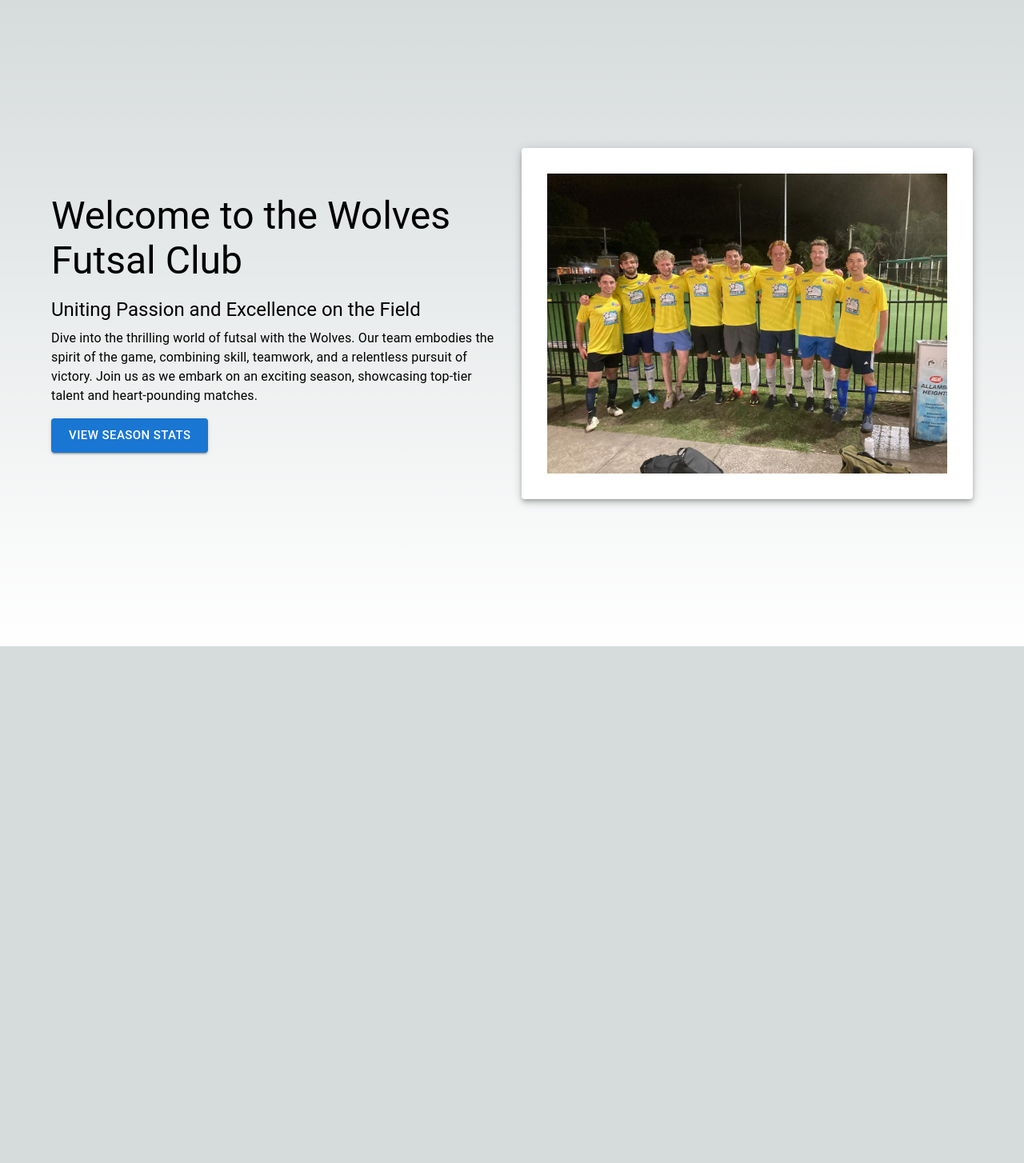
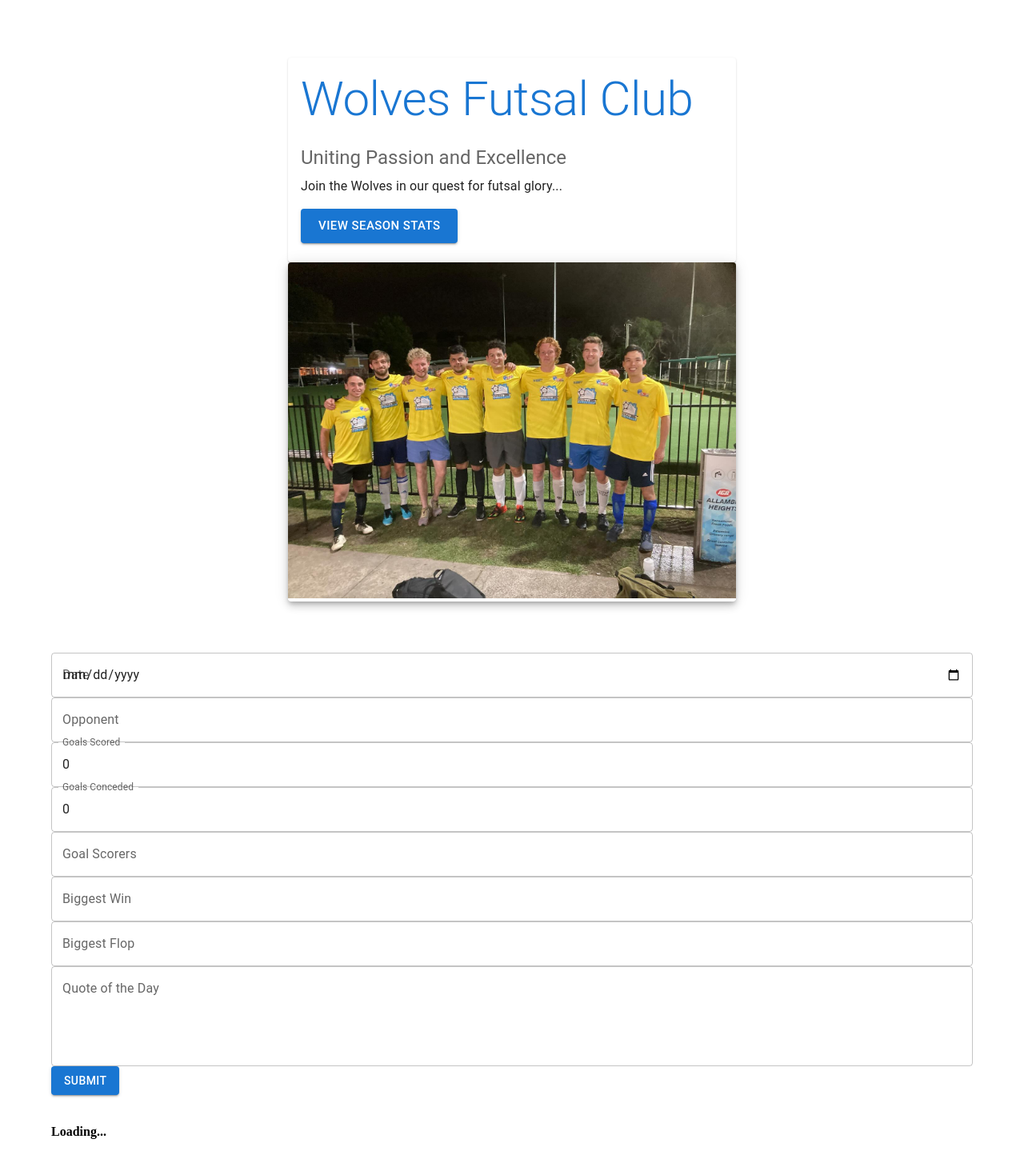
Before and after one commit to aryangupta1/wolves, a Next.js app: page / in a window 1280 px wide. Shown: the whole page at 80% size. Before the commit the page ends 808 px from the top, so only its background shows below. Built offline with nearby package versions, Linux system fonts and the light colour scheme.

Commit message:
push to prod

```diff
--- a/app/components/statisticsEntryForm.tsx
+++ b/app/components/statisticsEntryForm.tsx
@@ -1,4 +1,5 @@
 import { useState } from 'react'
+import { TextField, Button } from '@mui/material'
 
 interface GameStats {
   date: string
@@ -53,72 +54,91 @@ export const StatisticsEntryForm: React.FC<Props> = ({ onAddStats }) => {
 
   return (
     <form className="space-y-4 bg-white shadow-md rounded px-8 pt-6 pb-8 mb-4" onSubmit={handleSubmit}>
-      <input
+      <TextField
         type="date"
         name="date"
         value={stats.date}
         onChange={handleChange}
-        className="shadow appearance-none border rounded w-full py-2 px-3 text-gray-700 leading-tight focus:outline-none focus:shadow-outline"
-        placeholder="Date"
+        label="Date"
+        variant="outlined"
+        fullWidth
+        className="mb-4"
       />
-      <input
+      <TextField
         type="text"
         name="opponent"
         value={stats.opponent}
         onChange={handleChange}
-        className="shadow appearance-none border rounded w-full py-2 px-3 text-gray-700 leading-tight focus:outline-none focus:shadow-outline"
-        placeholder="Opponent"
+        label="Opponent"
+        variant="outlined"
+        fullWidth
+        className="mb-4"
       />
-      <input
+      <TextField
         type="number"
         name="goalsScored"
-        value={stats.goalsScored}
+        value={stats.goalsScored.toString()}
         onChange={handleChange}
-        className="shadow appearance-none border rounded w-full py-2 px-3 text-gray-700 leading-tight focus:outline-none focus:shadow-outline"
-        placeholder="Goals Scored"
+        label="Goals Scored"
+        variant="outlined"
+        fullWidth
+        className="mb-4"
       />
-      <input
+      <TextField
         type="number"
         name="goalsConceded"
-        value={stats.goalsConceded}
+        value={stats.goalsConceded.toString()}
         onChange={handleChange}
-        className="shadow appearance-none border rounded w-full py-2 px-3 text-gray-700 leading-tight focus:outline-none focus:shadow-outline"
-        placeholder="Goals Conceded"
+        label="Goals Conceded"
+        variant="outlined"
+        fullWidth
+        className="mb-4"
       />
-      <input
+      <TextField
         type="text"
         name="goalScorers"
         value={stats.goalScorers}
         onChange={handleChange}
-        className="shadow appearance-none border rounded w-full py-2 px-3 text-gray-700 leading-tight focus:outline-none focus:shadow-outline"
-        placeholder="Goal Scorers"
+        label="Goal Scorers"
+        variant="outlined"
+        fullWidth
+        className="mb-4"
       />
-      <input
+      <TextField
         type="text"
         name="biggestWin"
         value={stats.biggestWin}
         onChange={handleChange}
-        className="shadow appearance-none border rounded w-full py-2 px-3 text-gray-700 leading-tight focus:outline-none focus:shadow-outline"
-        placeholder="Biggest Win"
+        label="Biggest Win"
+        variant="outlined"
+        fullWidth
+        className="mb-4"
       />
-      <input
+      <TextField
         type="text"
         name="biggestFlop"
         value={stats.biggestFlop}
         onChange={handleChange}
-        className="shadow appearance-none border rounded w-full py-2 px-3 text-gray-700 leading-tight focus:outline-none focus:shadow-outline"
-        placeholder="Biggest Flop"
+        label="Biggest Flop"
+        variant="outlined"
+        fullWidth
+        className="mb-4"
       />
-      <textarea
+      <TextField
+        type="text"
         name="quoteOfTheDay"
         value={stats.quoteOfTheDay}
         onChange={handleChange}
-        className="shadow appearance-none border rounded w-full py-2 px-3 text-gray-700 leading-tight focus:outline-none focus:shadow-outline"
-        placeholder="Quote of the Day"
+        label="Quote of the Day"
+        variant="outlined"
+        fullWidth
+        multiline
+        rows={4}
+        className="mb-4"
       />
-      <button type="submit" className="bg-blue-500 hover:bg-blue-700 text-white font-bold py-2 px-4 rounded focus:outline-none focus:shadow-outline">
+      <Button type="submit" variant="contained" color="primary" className="w-full">
         Submit
-      </button>
+      </Button>
     </form>
   )
 }
--- a/app/components/statisticsList.tsx
+++ b/app/components/statisticsList.tsx
@@ -1,3 +1,5 @@
+import { List, ListItem, Typography } from '@mui/material'
+
 interface GameStats {
   date: string
   opponent: string
@@ -15,19 +17,19 @@ interface GameStats {
 
 export const StatisticsList: React.FC<Props> = ({ statsList }) => {
   return (
-      <div className="flex flex-col space-y-4">
+    <List className="bg-white shadow-md rounded px-8 pt-6 pb-8 mb-4">
       {statsList.map((stats, index) => (
-          <div key={index} className="bg-white shadow-md rounded px-8 pt-6 pb-8 mb-4">
-            <p className="text-gray-700">Date: {stats.date}</p>
-            <p className="text-gray-700">Opponent: {stats.opponent}</p>
-            <p className="text-gray-700">Goals Scored: {stats.goalsScored}</p>
-            <p className="text-gray-700">Goals Conceded: {stats.goalsConceded}</p>
-            <p className="text-gray-700">Goal Scorers: {stats.goalScorers}</p>
-            <p className="text-gray-700">Biggest Win: {stats.biggestWin}</p>
-            <p className="text-gray-700">Biggest Flop: {stats.biggestFlop}</p>
-            <p className="text-gray-700">Quote of the Day: {stats.quoteOfTheDay}</p>
-          </div>
+        <ListItem key={index} divider className="flex flex-col">
+          <Typography variant="body1" className="text-gray-700">Date: {stats.date}</Typography>
+          <Typography variant="body1" className="text-gray-700">Opponent: {stats.opponent}</Typography>
+          <Typography variant="body1" className="text-gray-700">Goals Scored: {stats.goalsScored}</Typography>
+          <Typography variant="body1" className="text-gray-700">Goals Conceded: {stats.goalsConceded}</Typography>
+          <Typography variant="body1" className="text-gray-700">Goal Scorers: {stats.goalScorers}</Typography>
+          <Typography variant="body1" className="text-gray-700">Biggest Win: {stats.biggestWin}</Typography>
+          <Typography variant="body1" className="text-gray-700">Biggest Flop: {stats.biggestFlop}</Typography>
+          <Typography variant="body1" className="text-gray-700">Quote of the Day: {stats.quoteOfTheDay}</Typography>
+        </ListItem>
       ))}
-      </div>
+    </List>
   )
 }
--- a/app/layout.tsx
+++ b/app/layout.tsx
@@ -1,12 +1,6 @@
-import type { Metadata } from 'next'
-import { Inter } from 'next/font/google'
-import './globals.css'
-
-const inter = Inter({ subsets: ['latin'] })
-
-export const metadata: Metadata = {
-  title: 'Create Next App',
-  description: 'Generated by create next app',
+export const metadata = {
+  title: 'Next.js',
+  description: 'Generated by Next.js',
 }
 
 export default function RootLayout({
@@ -16,7 +10,7 @@ export default function RootLayout({
 }) {
   return (
     <html lang="en">
-      <body className={inter.className}>{children}</body>
+      <body>{children}</body>
     </html>
   )
 }
--- a/app/pages/home.tsx
+++ b/app/pages/home.tsx
@@ -1,40 +1,64 @@
-import { Button, Container, Grid, Paper, Typography } from '@mui/material'
+import { useState } from 'react'
+import { Button, Container, Grid, Paper, Typography, Card, CardMedia, CardContent, Box } from '@mui/material'
 import Image from 'next/image'
-import Link from 'next/link'
+import InfiniteScroll from 'react-infinite-scroll-component'
+import { StatisticsEntryForm } from '../components/statisticsEntryForm'
+import { StatisticsList } from '../components/statisticsList'
 
 export default function HomePage() {
+  const [statsList, setStatsList] = useState([])
+  const [hasMore, setHasMore] = useState(true)
+
+  const fetchMoreData = () => {
+    // Fetch more data logic here
+  }
+
   return (
     <Container maxWidth="lg">
-      <Grid container spacing={3} alignItems="center" justifyContent="center" style={{ minHeight: '100vh' }}>
+      <Box sx={{ flexGrow: 1, py: 8 }}>
+        <Grid container spacing={4} alignItems="center" justifyContent="center">
           <Grid item xs={12} md={6}>
-          <Typography variant="h3" component="h1" gutterBottom>
-            Welcome to the Wolves Futsal Club
+            <Card className="mb-4 shadow-lg">
+              <CardContent>
+                <Typography variant="h2" component="h1" gutterBottom color="primary">
+                  Wolves Futsal Club
                 </Typography>
-          <Typography variant="h5" gutterBottom>
-            Uniting Passion and Excellence on the Field
+                <Typography variant="h5" color="textSecondary" gutterBottom>
+                  Uniting Passion and Excellence
                 </Typography>
                 <Typography paragraph>
-            Dive into the thrilling world of futsal with the Wolves. Our team embodies the spirit of the game, combining skill, teamwork, and a relentless pursuit of victory. Join us as we embark on an exciting season, showcasing top-tier talent and heart-pounding matches.
+                  Join the Wolves in our quest for futsal glory...
                 </Typography>
-          <Link href="/stats" passHref>
                 <Button variant="contained" color="primary" size="large">
                   View Season Stats
                 </Button>
-          </Link>
-        </Grid>
-        <Grid item xs={12} md={6}>
-          <Paper elevation={5} style={{ padding: '2rem' }}>
+              </CardContent>
+            </Card>
+            <Card elevation={6} className="shadow-lg">
+              <CardMedia>
                 <Image
-              src="/images/wolves.jpg" // Replace with your image path
+                  src="/images/wolves.jpg"
                   alt="Wolves Futsal Team"
                   layout="responsive"
                   width={500}
                   height={300}
                   objectFit="cover"
                 />
-          </Paper>
+              </CardMedia>
+            </Card>
           </Grid>
+          {/* Additional content for news and matches */}
         </Grid>
+      </Box>
+      <StatisticsEntryForm onAddStats={(newStats) => setStatsList([...statsList, newStats])} />
+      <InfiniteScroll
+        dataLength={statsList.length}
+        next={fetchMoreData}
+        hasMore={hasMore}
+        loader={<h4>Loading...</h4>}
+      >
+        <StatisticsList statsList={statsList} />
+      </InfiniteScroll>
     </Container>
-  );
+  )
 }
--- a/package.json
+++ b/package.json
@@ -15,7 +15,8 @@
     "@types/typescript": "^2.0.0",
     "next": "14.0.3",
     "react": "^18",
-    "react-dom": "^18"
+    "react-dom": "^18",
+    "react-infinite-scroll-component": "^6.1.0"
   },
   "devDependencies": {
     "@types/node": "^20",
```
Also changed, not shown: 1 other file (tests, documents, lock files or other folders). Lines whose indentation alone changed are shown as unchanged.
